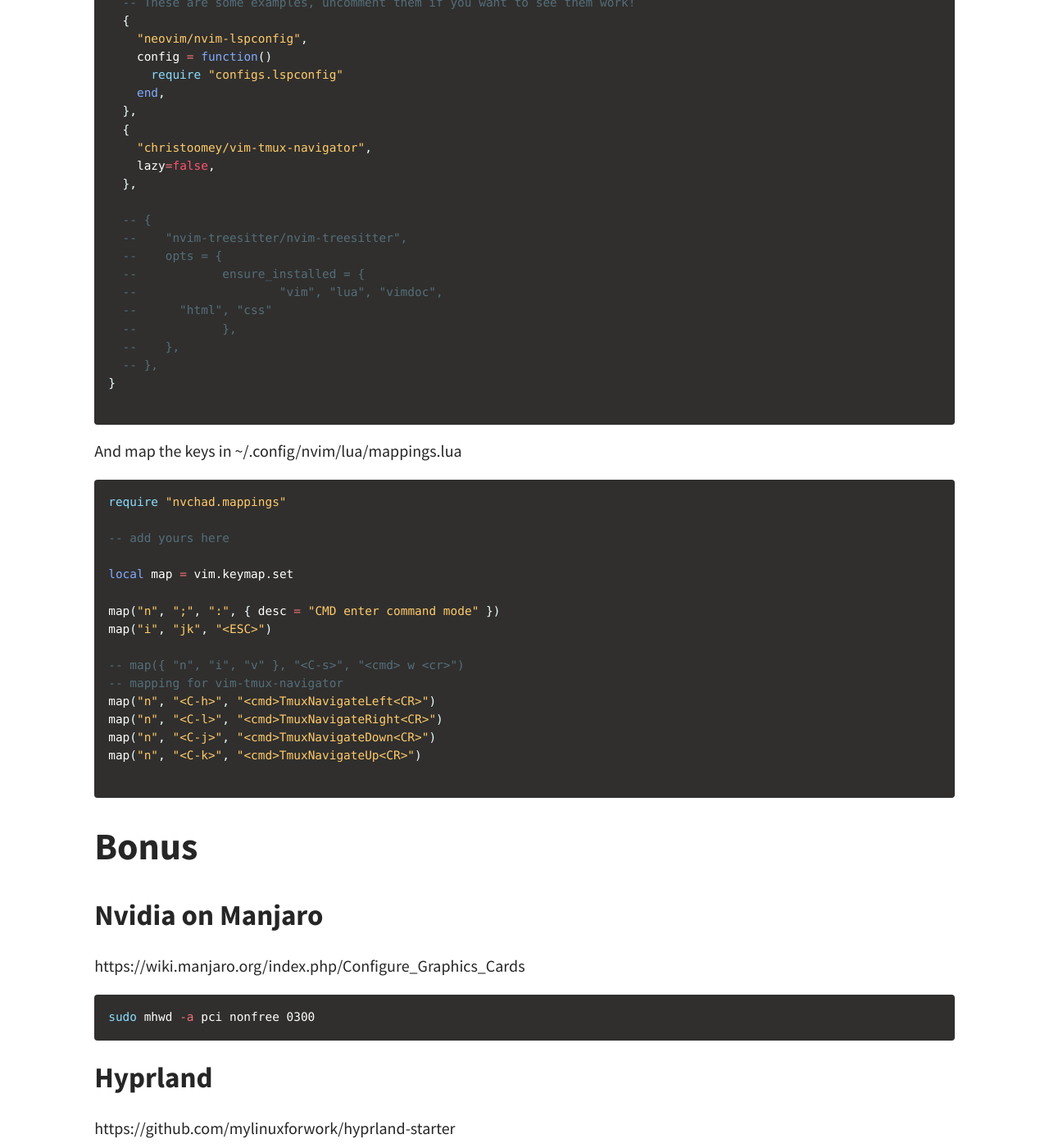
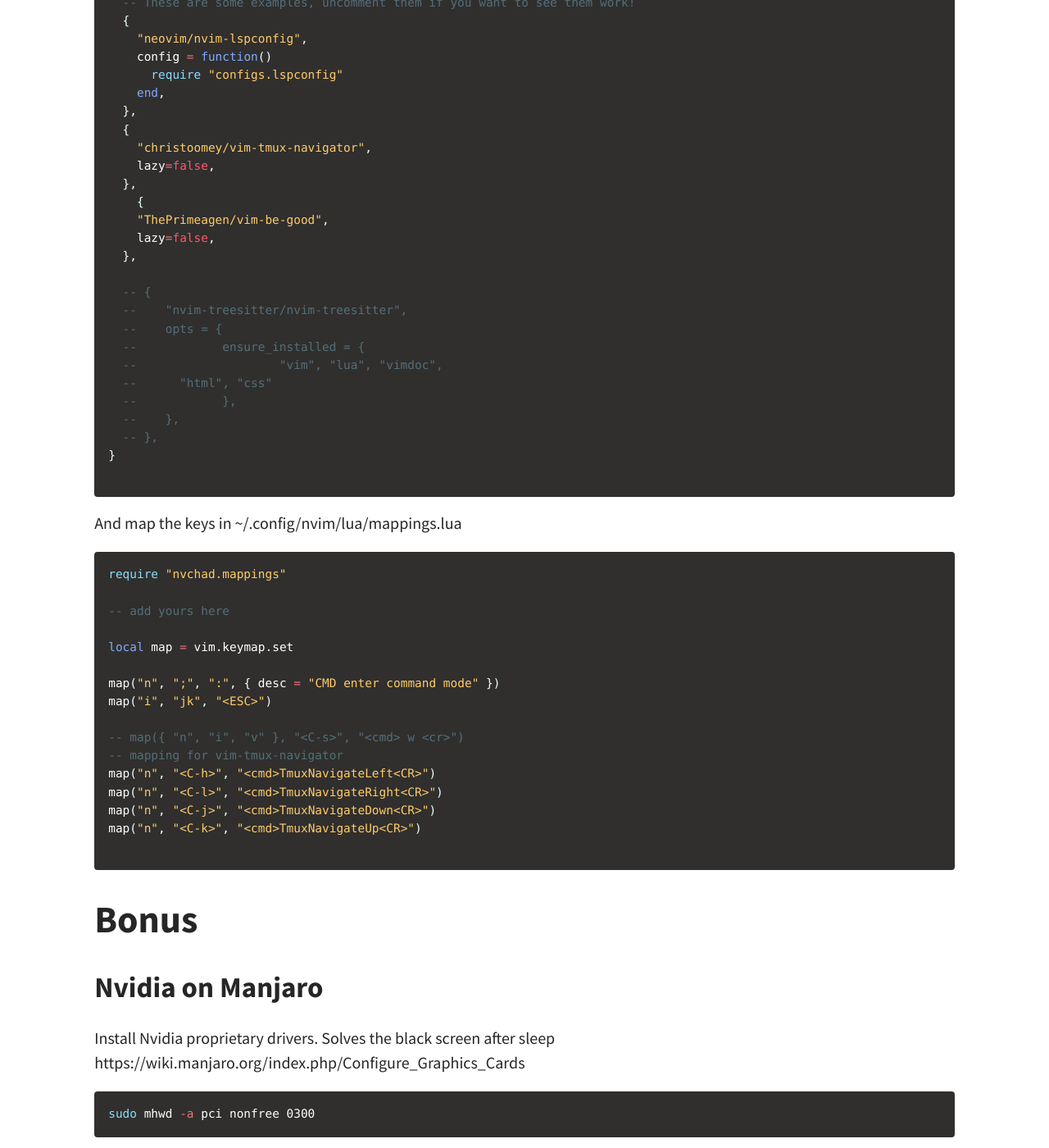
Before and after one commit to cristalcorp/cristalcorp.github.io, a Jekyll site: the page built from _posts/2024-09-21-Terminal.md, in a window 1280 px wide and 1400 px high, scrolled down 3425 px. Shown: the whole window at 82% size. Built offline with Jekyll 4.4.1, drawn with Linux system fonts in a browser that asks for light colours; a script that is not in the unit is left out.

Commit message:
terminal

````diff
--- a/_posts/2024-09-21-Terminal.md
+++ b/_posts/2024-09-21-Terminal.md
@@ -110,6 +110,10 @@ return {
     "christoomey/vim-tmux-navigator",
     lazy=false,
   },
+    {
+    "ThePrimeagen/vim-be-good",
+    lazy=false,
+  },
 
   -- {
   --    "nvim-treesitter/nvim-treesitter",
@@ -145,6 +149,8 @@ map("n", "<C-k>", "<cmd>TmuxNavigateUp<CR>")
 
 # Bonus
 ## Nvidia on Manjaro
+Install Nvidia proprietary drivers.
+Solves the black screen after sleep
 https://wiki.manjaro.org/index.php/Configure_Graphics_Cards
 ```bash
 sudo mhwd -a pci nonfree 0300
````
